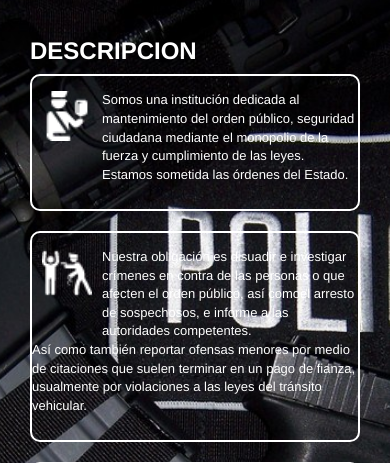
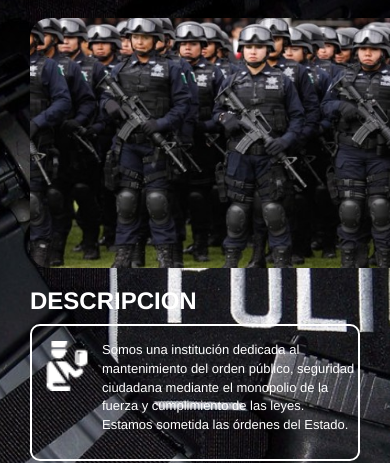
Before and after one commit to Capriatto/Informe-Policial, a PHP site: page / in a window 390 px wide; the page is wider, and only the part inside the window is pictured. Shown: the part 56-519 px from the top of that part. Run offline with PHP 8.4, Linux system fonts and the light colour scheme.

Commit message:
elementos responsibe

```diff
--- a/assets/css/miEstilo.css
+++ b/assets/css/miEstilo.css
@@ -27,6 +27,11 @@
 	color: #fff;
 	font-weight: bold;
 	font-size: 16px;
+}
+.phone img{
+	width: 450px;
+	height: 250px;
+	border-radius: 20px;
 }
 img.imagenPortada{
 	width: 100%;
--- a/vista/usuario/bienvenida.php
+++ b/vista/usuario/bienvenida.php
@@ -1,5 +1,5 @@
 	<section class="main container">
-		<section class="portada	visible-lg visible-md">
+		<section class="portada">
 			<div class="container">
 				<div class="visible-lg visible-md">
 					<div id="carousel-1" class="carousel slide" data-ride="carousel">
@@ -33,9 +33,9 @@
 						</div>
 					</div>
 				</div>
-				<div class="visible-sm visible-xs col-sm-12 col-xs-12 imagenPortada">
-					<img src="images/policias formados.jpg">
-				</div>
+			</div>
+			<div class="visible-xs col-xs-12 imagenHome phone">
+				<img src="images/policiasformados.jpg">
 			</div>
 		</section>
 		<section class="principal">
--- a/vista/usuario/header.php
+++ b/vista/usuario/header.php
@@ -23,7 +23,7 @@
 					<input type="submit" class="btn btn-info btn-sm" value="Ingresar">
 				</form>
 			</div>
-			<div class="container encabezado visible-sm visible-xs">
+			<div class="container encabezado visible-xs">
 				<div class="navbar-header">
 					<button type="button" class="navbar-toggle" data-toggle="collapse"
 					data-target=".navbar-ex1-collapse">
```
Also changed, not shown: images/policiasformados.jpg (renamed from images/policias formados.jpg).
